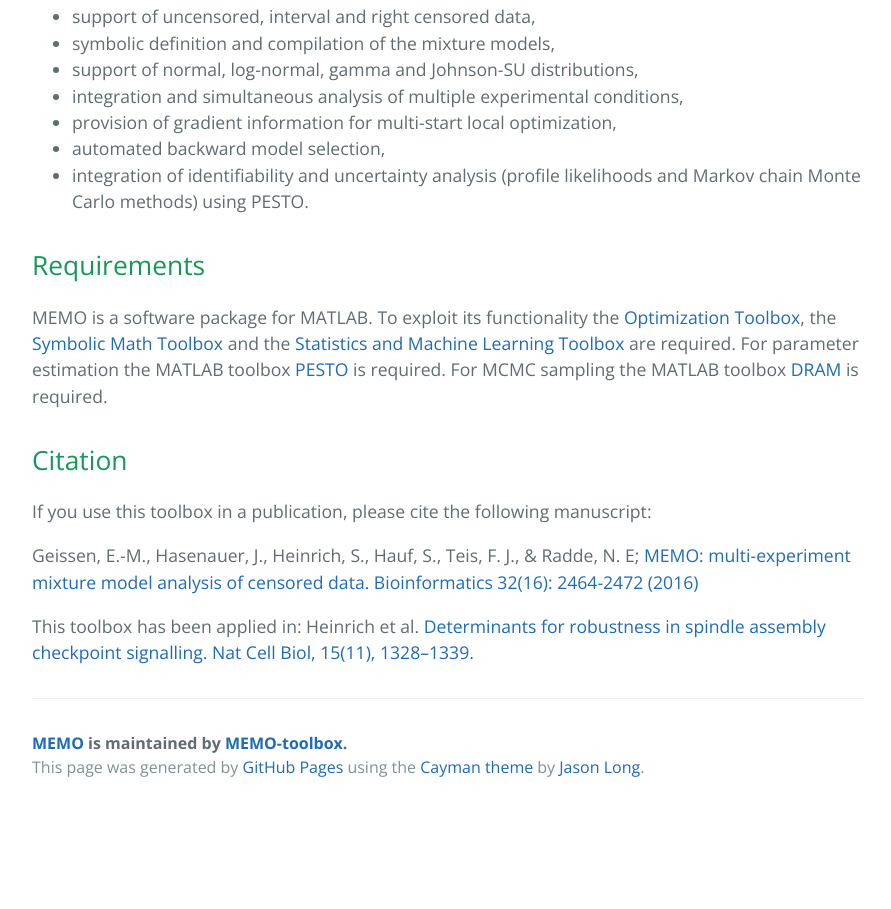
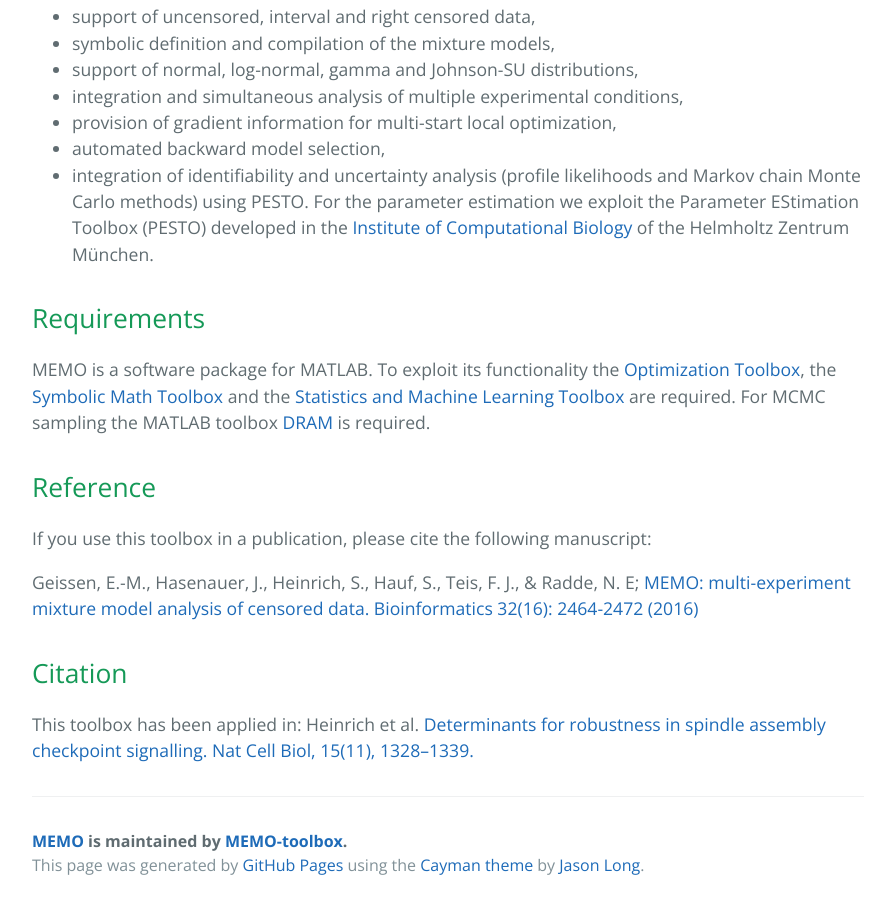
Before and after one commit to E-M-Geissen/MEMO, a plain HTML site: page index.html in a window 1280 px wide. Shown: the part 916-1825 px from the top of the page, without its empty margins (192-1083 px from the left). Before the commit the page ends 1727 px from the top, so only its background shows below. Drawn offline with nearby package versions, Linux system fonts and the light colour scheme.

```diff
--- a/index.html
+++ b/index.html
@@ -34,20 +34,24 @@ cell populations are assessed by the application of maximum likelihood inference
 <li>integration and simultaneous analysis of multiple experimental conditions,</li>
 <li>provision of gradient information for multi-start local optimization,</li>
 <li>automated backward model selection,</li>
-<li>integration of identifiability and uncertainty analysis (profile likelihoods and Markov chain Monte Carlo methods) using PESTO.</li>
+<li>integration of identifiability and uncertainty analysis (profile likelihoods and Markov chain Monte Carlo methods) using PESTO.
+For the parameter estimation we exploit the Parameter EStimation Toolbox (PESTO) developed in the <a href="http://www.helmholtz-muenchen.de/icb">Institute of Computational Biology</a> of the Helmholtz Zentrum München.</li>
 </ul>
 
 <h2>
 <a id="requirements" class="anchor" href="#requirements" aria-hidden="true"><span aria-hidden="true" class="octicon octicon-link"></span></a>Requirements</h2>
 
-<p>MEMO is a software package for MATLAB. To exploit its functionality the <a href="http://www.mathworks.com/products/optimization/">Optimization Toolbox</a>, the <a href="http://www.mathworks.com/products/symbolic/">Symbolic Math Toolbox</a> and the <a href="http://www.mathworks.com/products/statistics/">Statistics and Machine Learning Toolbox</a> are required. For parameter estimation the MATLAB toolbox <a href="http://www.helmholtz-muenchen.de/icb/research/groups/data-driven-computational-modelling/staff/ma/2519/index.html">PESTO</a> is required. For MCMC sampling the MATLAB toolbox <a href="http://helios.fmi.fi/%7Elainema/mcmc/">DRAM</a> is required.</p>
+<p>MEMO is a software package for MATLAB. To exploit its functionality the <a href="http://www.mathworks.com/products/optimization/">Optimization Toolbox</a>, the <a href="http://www.mathworks.com/products/symbolic/">Symbolic Math Toolbox</a> and the <a href="http://www.mathworks.com/products/statistics/">Statistics and Machine Learning Toolbox</a> are required.  For MCMC sampling the MATLAB toolbox <a href="http://helios.fmi.fi/%7Elainema/mcmc/">DRAM</a> is required.</p>
 
 <h2>
-<a id="citation" class="anchor" href="#citation" aria-hidden="true"><span aria-hidden="true" class="octicon octicon-link"></span></a>Citation</h2>
+<a id="reference" class="anchor" href="#reference" aria-hidden="true"><span aria-hidden="true" class="octicon octicon-link"></span></a>Reference</h2>
 
 <p>If you use this toolbox in a publication, please cite the following manuscript:</p>
 
 <p>Geissen, E.-M., Hasenauer, J., Heinrich, S., Hauf, S., Teis, F. J., &amp; Radde, N. E; <a href="http://bioinformatics.oxfordjournals.org/content/32/16/2464">MEMO: multi-experiment mixture model analysis of censored data. Bioinformatics 32(16): 2464-2472 (2016)</a>  </p>
+
+<h2>
+<a id="citation" class="anchor" href="#citation" aria-hidden="true"><span aria-hidden="true" class="octicon octicon-link"></span></a>Citation</h2>
 
 <p>This toolbox has been applied in:  Heinrich et al. <a href="http://www.nature.com/ncb/journal/v15/n11/full/ncb2864.html">Determinants for robustness in spindle assembly checkpoint signalling. Nat Cell Biol, 15(11), 1328–1339.</a></p>
 
```
Also changed, not shown: params.json (+1 -1 lines).
